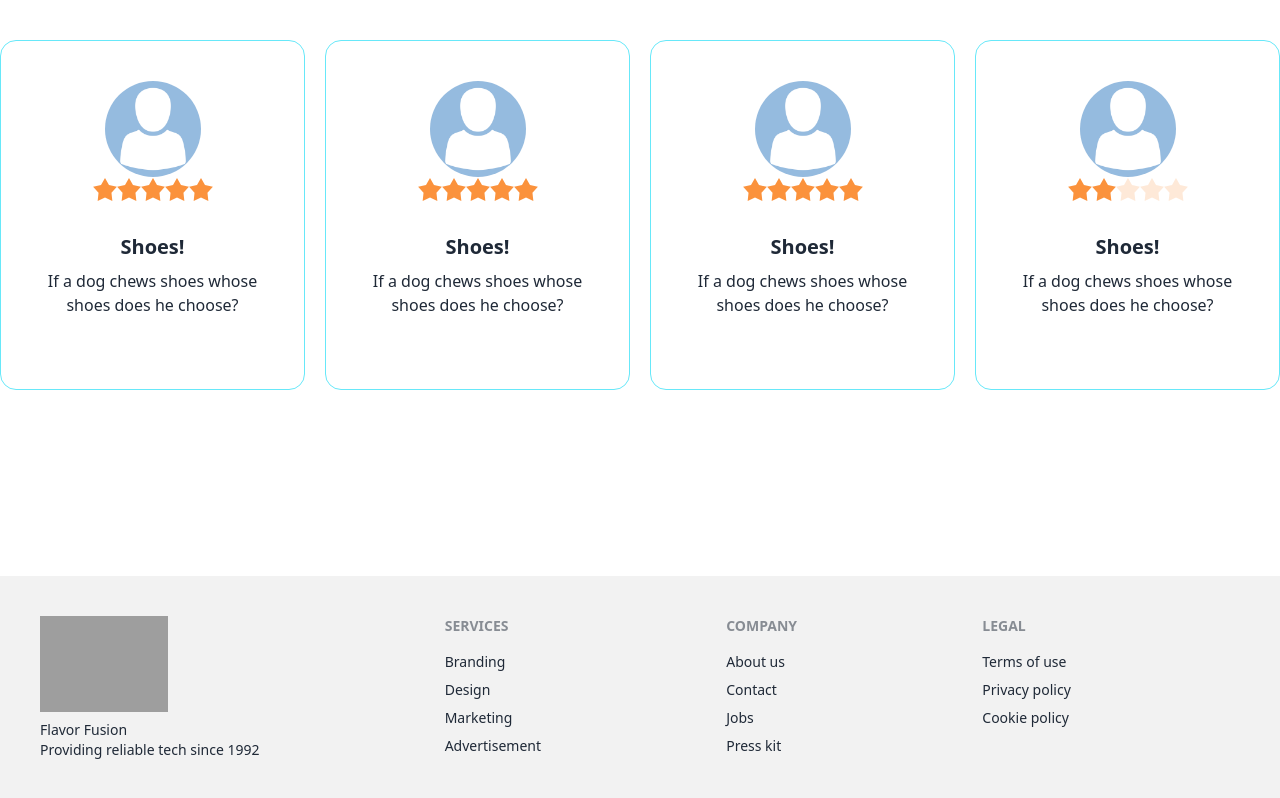
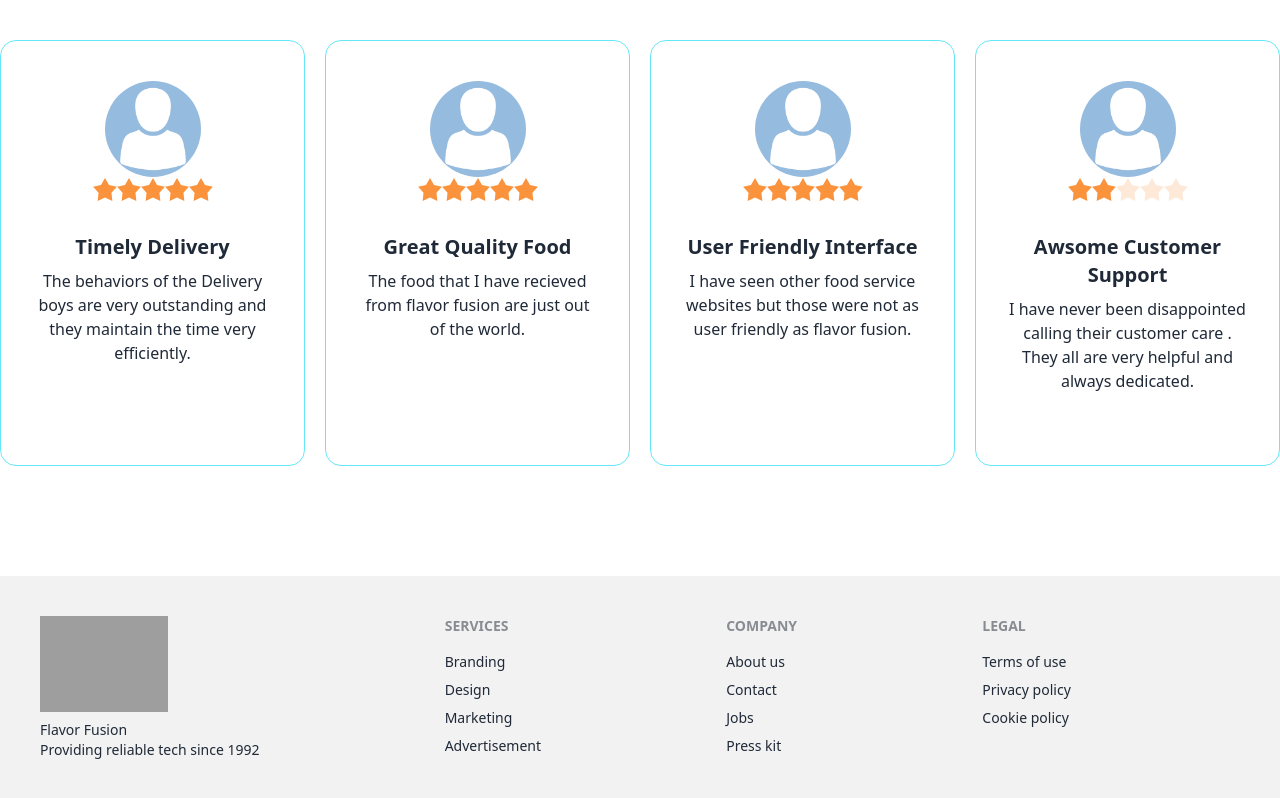
Before and after one commit to Galib-23/Flavor-Fusion, a React (Vite) app: page / in a window 1280 px wide. Shown: the part 2258-3056 px from the top of the page. Built offline with nearby package versions, Linux system fonts and the light colour scheme; no server answers; grey boxes are pictures that could not be loaded.

Commit message:
Review section fixed

```diff
--- a/src/Pages/HomeComponents/Reviews.jsx
+++ b/src/Pages/HomeComponents/Reviews.jsx
@@ -22,8 +22,8 @@ const Reviews = () => {
                         <input type="radio" name="rating-2" className="mask mask-star-2 bg-orange-400" />
                     </div>
                     <div className="card-body items-center text-center">
-                        <h2 className="card-title">Shoes!</h2>
-                        <p>If a dog chews shoes whose shoes does he choose?</p>
+                        <h2 className="card-title">Timely Delivery</h2>
+                        <p>The behaviors of the Delivery boys are very outstanding and they maintain the time very efficiently.</p>
                     </div>
                 </div>
                 {/* ---card--- */}
@@ -41,8 +41,8 @@ const Reviews = () => {
                         <input type="radio" name="rating-2" className="mask mask-star-2 bg-orange-400" />
                     </div>
                     <div className="card-body items-center text-center">
-                        <h2 className="card-title">Shoes!</h2>
-                        <p>If a dog chews shoes whose shoes does he choose?</p>
+                        <h2 className="card-title">Great Quality Food</h2>
+                        <p>The food that I have recieved from flavor fusion are just out of the world.</p>
                     </div>
                 </div>
                 {/* ---card--- */}
@@ -60,8 +60,8 @@ const Reviews = () => {
                         <input type="radio" name="rating-2" className="mask mask-star-2 bg-orange-400" />
                     </div>
                     <div className="card-body items-center text-center">
-                        <h2 className="card-title">Shoes!</h2>
-                        <p>If a dog chews shoes whose shoes does he choose?</p>
+                        <h2 className="card-title">User Friendly Interface</h2>
+                        <p>I have seen other food service websites but those were not as user friendly as flavor fusion.</p>
                     </div>
                 </div>
                 {/* ---card--- */}
@@ -79,8 +79,8 @@ const Reviews = () => {
                         <input type="radio" name="rating-2" className="mask mask-star-2 bg-orange-400" />
                     </div>
                     <div className="card-body items-center text-center">
-                        <h2 className="card-title">Shoes!</h2>
-                        <p>If a dog chews shoes whose shoes does he choose?</p>
+                        <h2 className="card-title">Awsome Customer Support</h2>
+                        <p>I have never been disappointed calling their customer care . They all are very helpful and always dedicated.</p>
                     </div>
                 </div>
             </div>
```
